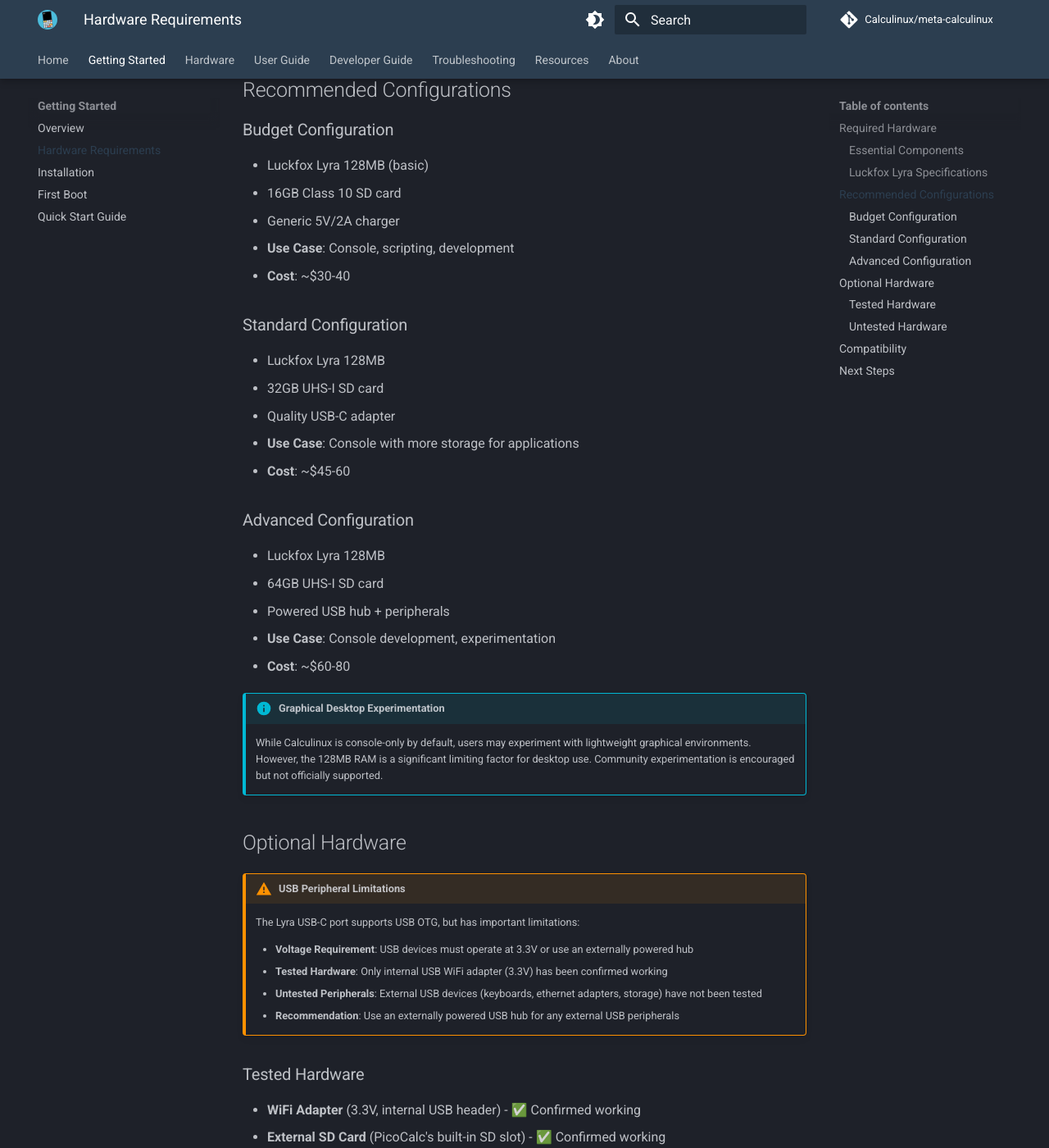
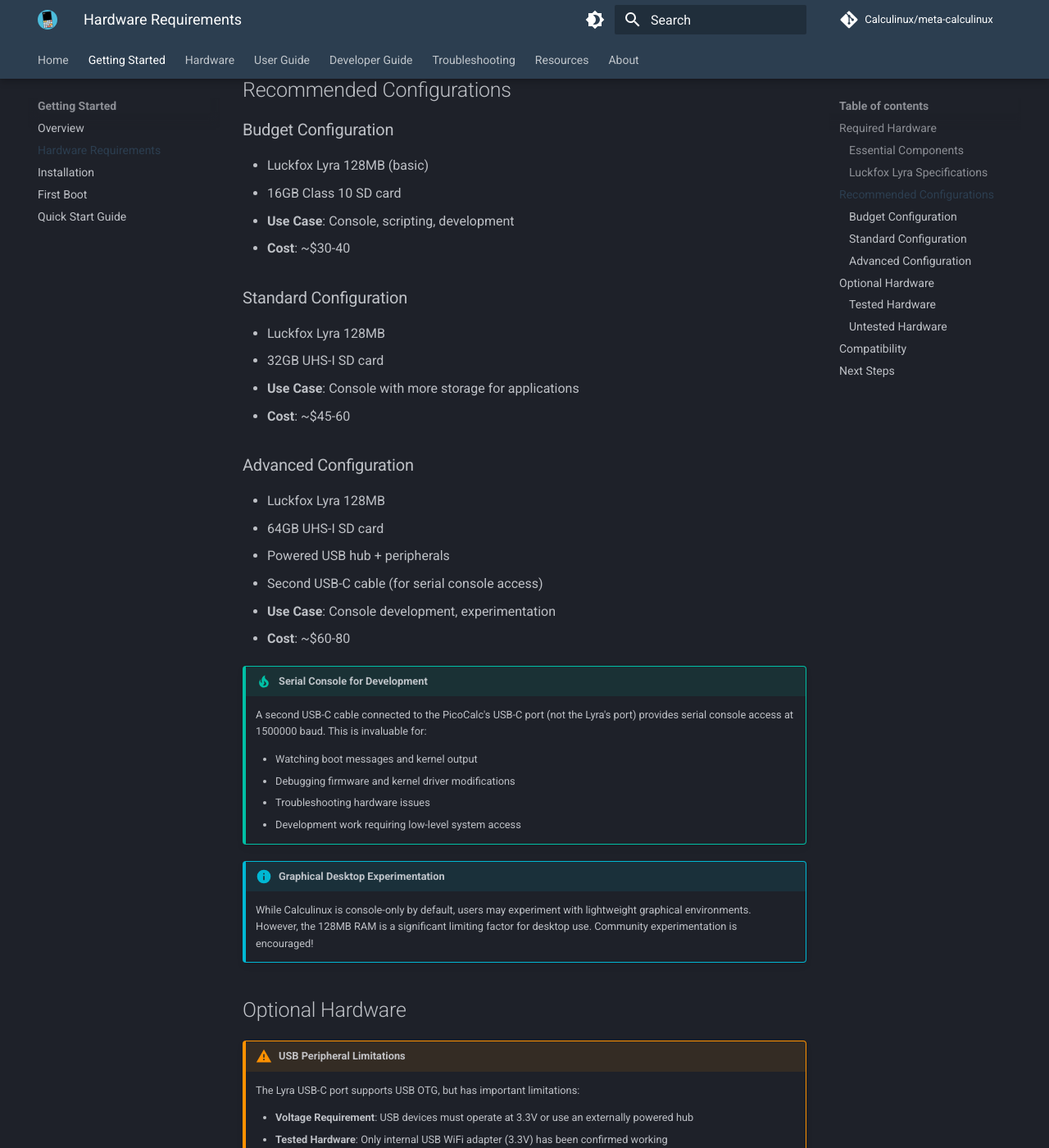
Before and after one commit to Calculinux/docs, an MkDocs documentation site: the page built from docs/getting-started/hardware-requirements.md, in a window 1280 px wide and 1400 px high, scrolled down 822 px. Shown: the whole window at 82% size. Built offline with MkDocs 1.6.1 and Material for MkDocs 9.7.7, drawn with Linux system fonts in a browser that asks for light colours; comment, search, counter and statistics services are not loaded.

Commit message:
second cable

```diff
--- a/docs/getting-started/hardware-requirements.md
+++ b/docs/getting-started/hardware-requirements.md
@@ -26,14 +26,12 @@
 ### Budget Configuration
 - Luckfox Lyra 128MB (basic)
 - 16GB Class 10 SD card
-- Generic 5V/2A charger
 - **Use Case**: Console, scripting, development
 - **Cost**: ~$30-40
 
 ### Standard Configuration
 - Luckfox Lyra 128MB
 - 32GB UHS-I SD card
-- Quality USB-C adapter
 - **Use Case**: Console with more storage for applications
 - **Cost**: ~$45-60
 
@@ -41,11 +39,20 @@
 - Luckfox Lyra 128MB
 - 64GB UHS-I SD card
 - Powered USB hub + peripherals
+- Second USB-C cable (for serial console access)
 - **Use Case**: Console development, experimentation
 - **Cost**: ~$60-80
 
+!!! tip "Serial Console for Development"
+    A second USB-C cable connected to the PicoCalc's USB-C port (not the Lyra's port) provides serial console access at 1500000 baud. This is invaluable for:
+
+    - Watching boot messages and kernel output
+    - Debugging firmware and kernel driver modifications
+    - Troubleshooting hardware issues
+    - Development work requiring low-level system access
+
 !!! info "Graphical Desktop Experimentation"
-    While Calculinux is console-only by default, users may experiment with lightweight graphical environments. However, the 128MB RAM is a significant limiting factor for desktop use. Community experimentation is encouraged but not officially supported.
+    While Calculinux is console-only by default, users may experiment with lightweight graphical environments. However, the 128MB RAM is a significant limiting factor for desktop use. Community experimentation is encouraged!
 
 ## Optional Hardware
 
```
